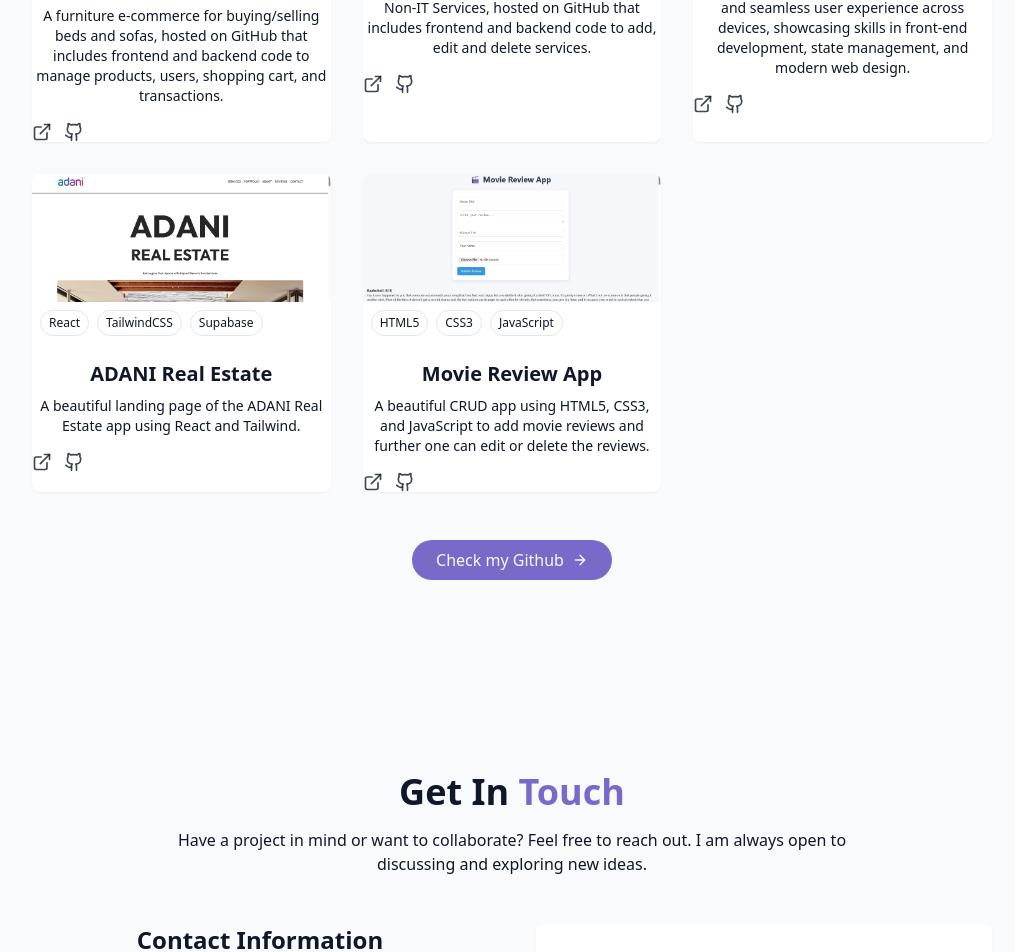
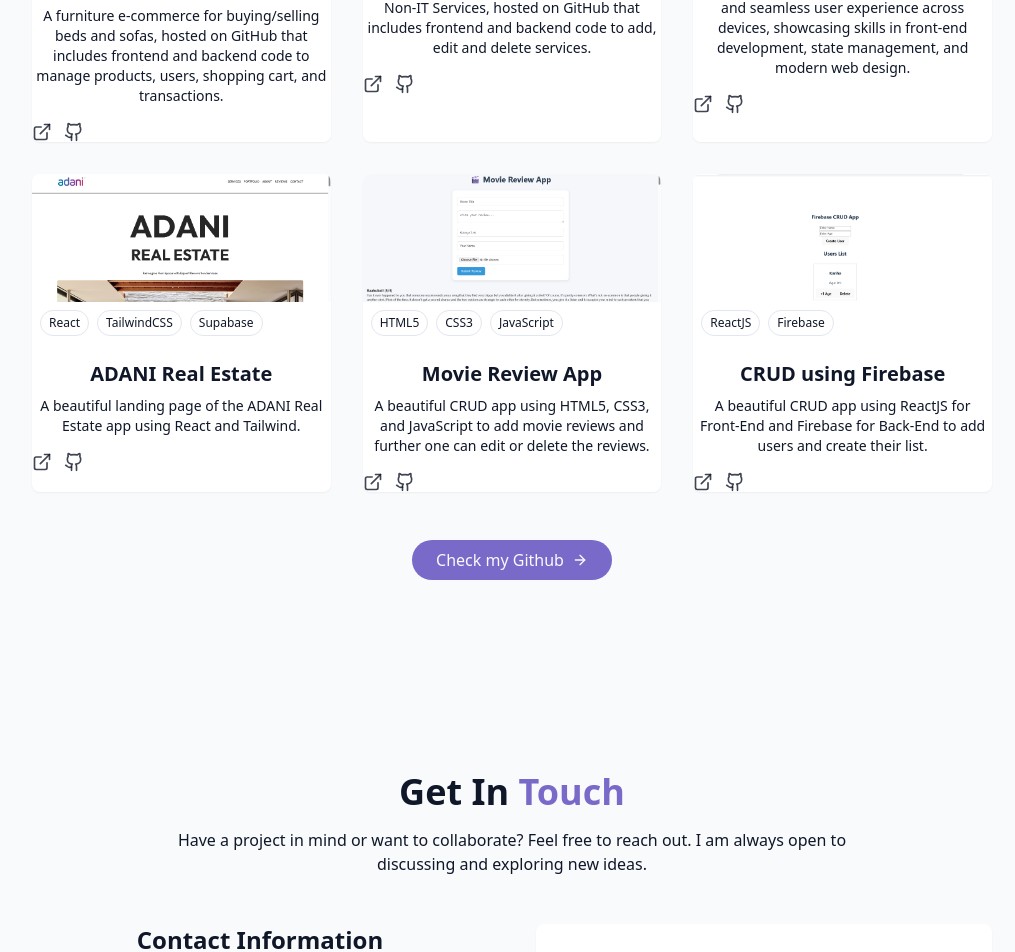
Before and after one commit to Prdp-ktri/September-2025-portfolio, a React (Vite) app: page / in a window 1280 px wide. Shown: the part 3102-4054 px from the top of the page, without its empty margins (128-1143 px from the left). Built offline with nearby package versions, Linux system fonts and the light colour scheme.

Commit message:
commit firebase CRUD
commit firebase CRUD

```diff
--- a/src/components/ProjectsSection.jsx
+++ b/src/components/ProjectsSection.jsx
@@ -73,6 +73,17 @@ const projects = [
   //   githubUrl: "https://github.com/Prdp-ktri/mobirise-website",
   //   image: "../../projects/mobirise.jpg",
   // },
+  {
+    id: 8,
+    title: "CRUD using Firebase",
+    description:
+      "A beautiful CRUD app using ReactJS for Front-End and Firebase for Back-End to add users and create their list.",
+    demoUrl: "https://crud-app-using-firebasec.onrender.com/",
+    tags: ["ReactJS", "Firebase"],
+    githubUrl:
+      "https://github.com/Prdp-ktri/CRUD-app-using-firebase/tree/main/CRUD-using-firebase",
+    image: "../../projects/firebase.jpg",
+  },
 ];
 
 export const ProjectsSection = () => {
```
Also changed, not shown: public/projects/firebase.jpg (added).
